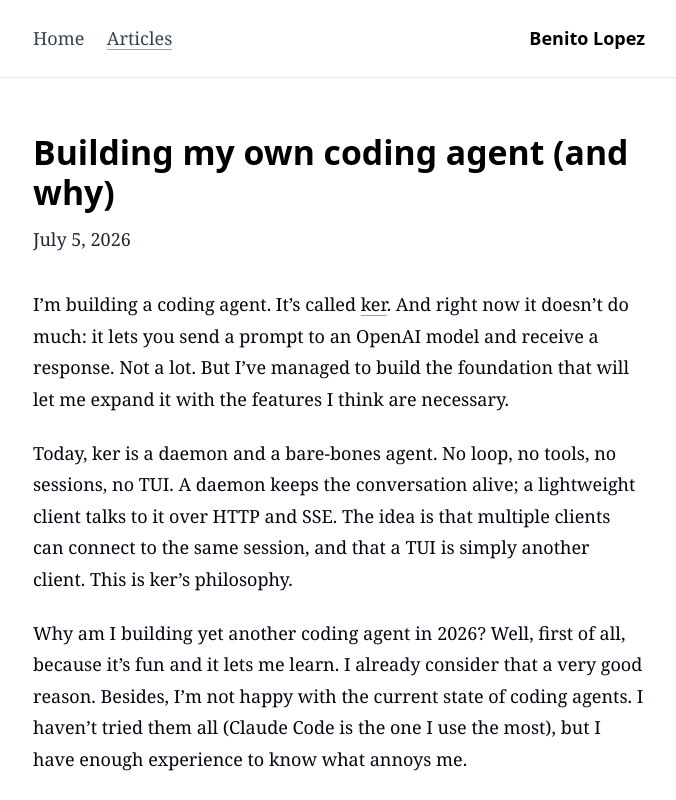
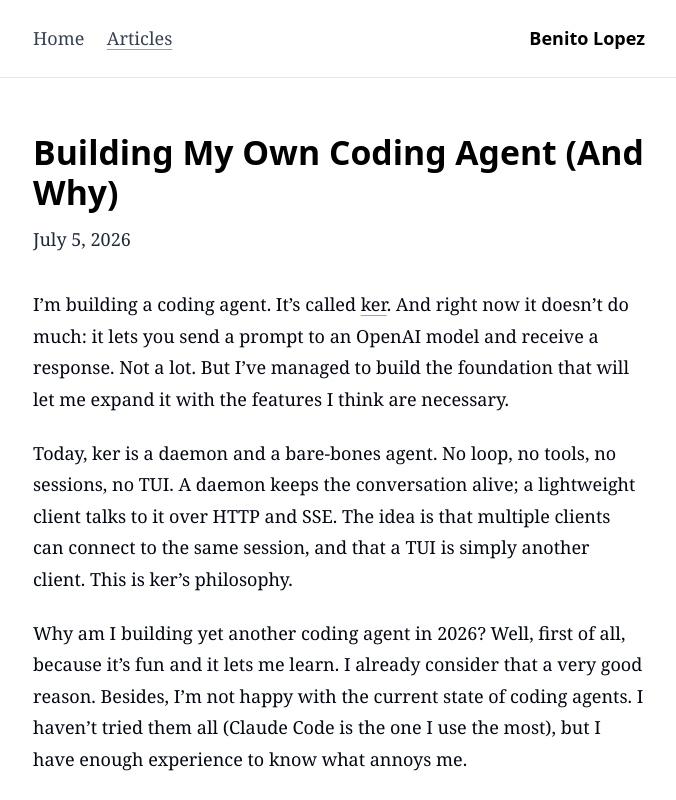
Before and after one commit to benitolopez/lopezb.com, a Next.js app: page /articles/building-my-own-coding-agent-and-why in a window 1280 px wide. Shown: the top 800 px of the page, without its empty margins (301-977 px from the left). Built offline with nearby package versions, Linux system fonts and the light colour scheme.

Commit message:
Fix title case

```diff
--- a/app/(default-layout)/articles/(posts)/building-my-own-coding-agent-and-why/page.mdx
+++ b/app/(default-layout)/articles/(posts)/building-my-own-coding-agent-and-why/page.mdx
@@ -2,7 +2,7 @@ import Title from "@/components/tags/title";
 import Link from "next/link";
 
 export const metadata = {
-  title: "Building my own coding agent (and why) - Benito Lopez",
+  title: "Building My Own Coding Agent (And Why) - Benito Lopez",
   description:
     "Why I’m building ker, a coding agent daemon, from first principles: to learn, own my workflow, and build stable software that respects its users.",
   date: "2026-07-05T12:00:00Z",
```
